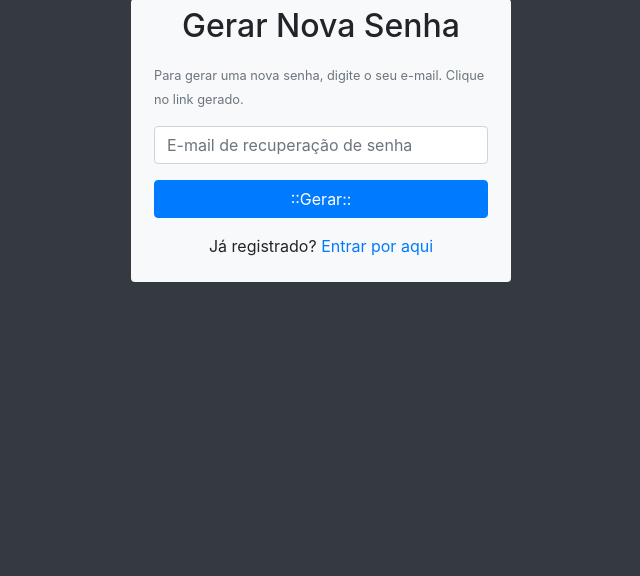
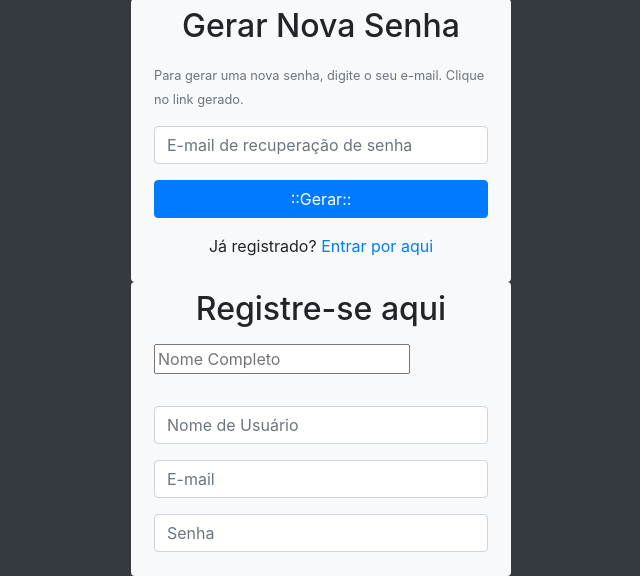
Before and after one commit to erikaaolivveira/login, a PHP site: page /login/ in a window 1280 px wide. Shown: the part 421-997 px from the top of the page, without its empty margins (319-959 px from the left). Before the commit the page ends 703 px from the top, so only its background shows below. Run offline with PHP 8.4, Linux system fonts and the light colour scheme.

Commit message:
Inicio do formulário de registro

```diff
--- a/index.php
+++ b/index.php
@@ -47,8 +47,7 @@
 
                     <div class="form-group">
                         <div class="custom-control custom-checkbox">
-                            <input libxml_disable_entity_loader
-                            id="lembrar" class="custom-control-input">
+                            <input libxml_disable_entity_loader id="lembrar" class="custom-control-input">
 
                             <label for="lembrar" class="custom-control-label">
                                 Lembrar de mim.
@@ -62,13 +61,12 @@
 
                     </div>
 
-                    <div class="form-group>"
-                        <input type="submit" value="::Entrar::" name="btnEntrar" id="btnEntrar" class="btn btn-primary btn-block">
+                    <div class="form-group>" <input type="submit" value="::Entrar::" name="btnEntrar" id="btnEntrar" class="btn btn-primary btn-block">
 
                     </div class="form-group">
                     <p class="text-center">Novo usuário? <a href="#" id="btnRegistrar">
                             Registre-se aqui!
-                        <a/>
+                            <a />
                     </P>
                     <div>
 
@@ -96,8 +94,7 @@
                     </div>
 
                     <div class="form-group">
-                <input type="email" name="emailGerarSenha" id="emailGerarSenha"
-                class="form-control" placeholder="E-mail de recuperação de senha">
+                        <input type="email" name="emailGerarSenha" id="emailGerarSenha" class="form-control" placeholder="E-mail de recuperação de senha">
                     </div>
 
                     <div class="form-group">
@@ -121,6 +118,48 @@
 
         <!-- Fim da Seção de Recuperação de Senha -->
 
+        <!-- Inicio do formulário de cadastro de novos usuários -->
+        <section class="row">
+            <div class="col-lg-4 offset-lg-4 bg-light rounded" id="caixaRegistro">
+                <h2 class="text-center mt-2">Registre-se aqui</h2>
+                <form action="#" method="post" class="p-2" id="formRegistro">
+
+                    <div class="form-group">
+                        <input type="text" name="nomeCompleto" id="nomeCompleto" class="form-group" placeholder="Nome Completo">
+                    </div>
+
+                    <div class="form-group">
+                        <input type="text" name="NomeUsuario" id="nomeUsuario" class="form-control" placeholder="Nome de Usuário">
+                    </div>
+
+                    <div class="form-group">
+                        <input type="email" name="emailUsuario" id="emailUsuario" class="form-control" placeholder="E-mail">
+                    </div>
+
+                    <div class="form-group">
+                        <input type="password" name="senhaUsuario" id="senhaUsuario" class="form-control" placeholder="Senha">
+                    </div>
+
+
+                </form>
+
+
+            </div>
+
+        </section>
+
+
+
+
+
+
+
+        <!-- Final do formulário de cadastro de novos usuários -->
+
+
+
+
+
 
 
 
```
Lines whose indentation alone changed are shown as unchanged.
